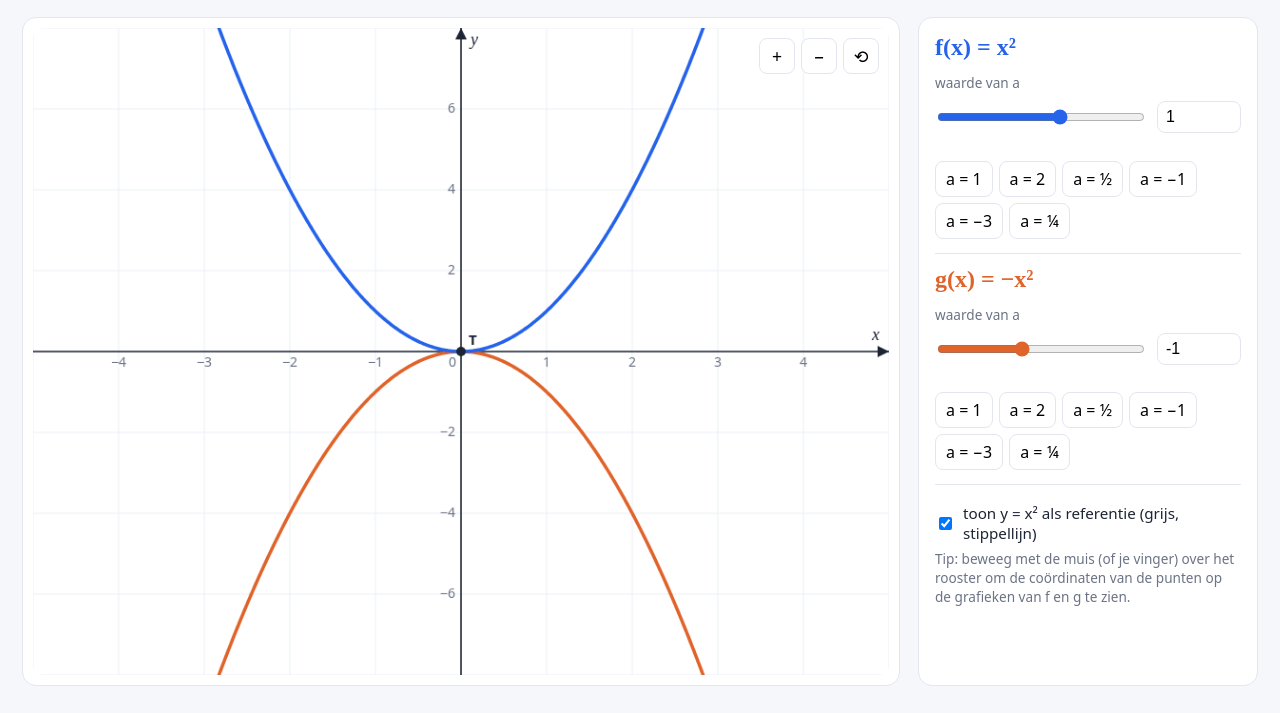
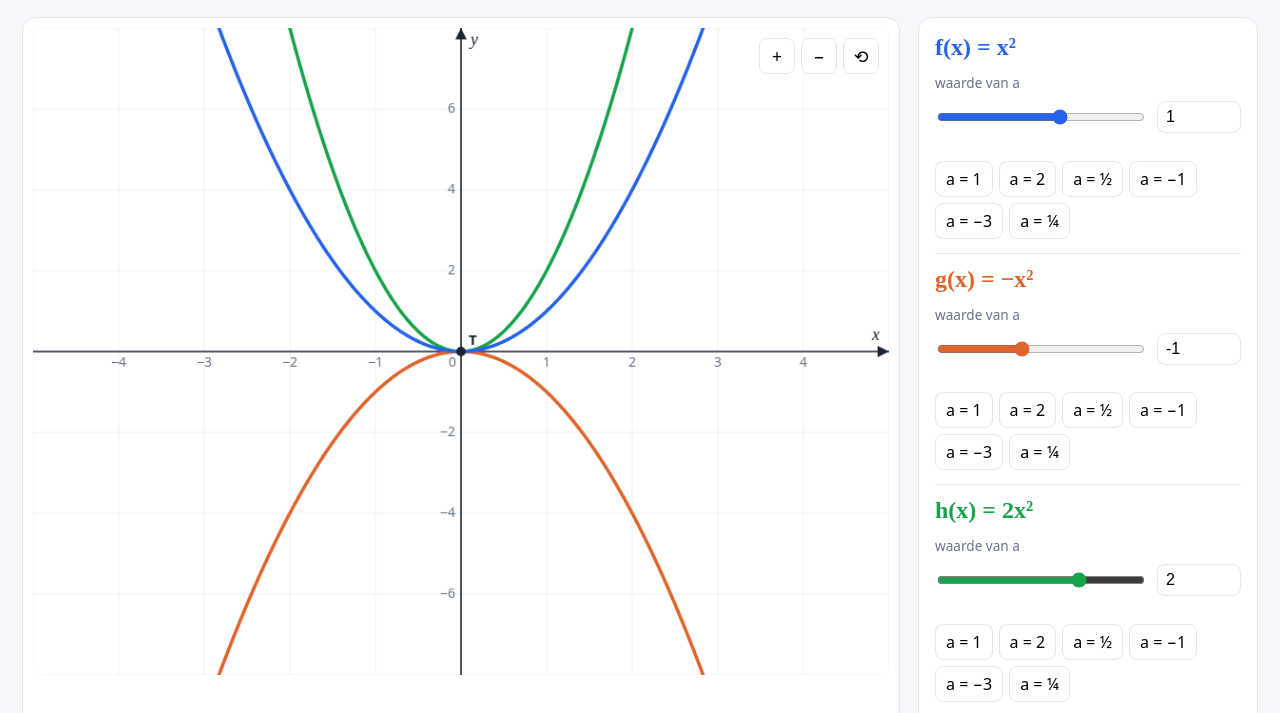
Before and after one commit to gerardwalschap/parabool, a plain HTML site: page index.html in a window 1280 px wide. Shown: the part 79-792 px from the top of the page. Drawn offline with Linux system fonts and the light colour scheme.

Commit message:
Update index.html

```diff
--- a/index.html
+++ b/index.html
@@ -7,7 +7,7 @@
 <style>
   :root{
     --bg:#f6f7fb; --card:#fff; --ink:#1d2433; --muted:#6b7385; --line:#e3e6ee;
-    --f:#2563eb; --g:#e0632a; --ref:#9aa3b5; --accent:#2563eb;
+    --f:#2563eb; --g:#e0632a; --h:#16a34a; --ref:#9aa3b5; --accent:#2563eb;
   }
   *{box-sizing:border-box}
   body{margin:0;font-family:system-ui,-apple-system,"Segoe UI",Roboto,sans-serif;background:var(--bg);color:var(--ink)}
@@ -20,13 +20,15 @@
   #plotCard{padding:10px;position:relative}
   canvas{width:100%;height:auto;display:block;border-radius:10px;touch-action:none;cursor:crosshair}
   .formula{font-size:1.5rem;font-weight:600;margin:0 0 10px;font-family:"Cambria Math","Times New Roman",serif}
-  .formula .fx{color:var(--f)} .formula .gx{color:var(--g)}
+  .formula .fx{color:var(--f)} .formula .gx{color:var(--g)} .formula .hx{color:var(--h)}
   label.small{font-size:.85rem;color:var(--muted)}
   .row{display:flex;align-items:center;gap:10px;margin:8px 0}
   input[type=range]{flex:1;accent-color:var(--f)}
   input[type=number]{width:84px;padding:6px 8px;font-size:1rem;border:1px solid var(--line);border-radius:8px}
   .g input[type=range]{accent-color:var(--g)}
   .g button:hover{background:#fdeee6}
+  .h input[type=range]{accent-color:var(--h)}
+  .h button:hover{background:#e7f6ec}
   button{font:inherit;border:1px solid var(--line);background:#fff;border-radius:8px;padding:6px 10px;cursor:pointer}
   button:hover{background:#eef2ff}
   .btns{display:flex;flex-wrap:wrap;gap:6px;margin-top:6px}
@@ -92,10 +94,29 @@
       </div>
     </div>
 
+    <div class="section h">
+      <p class="formula" style="font-size:1.5rem;margin:0 0 10px"><span class="hx">h(x) = <span id="hTxt">2</span>x²</span></p>
+      <label class="small" for="cRange">waarde van a</label>
+      <div class="row">
+        <input type="range" id="cRange" min="-5" max="5" step="0.1" value="2">
+        <input type="number" id="cNum" step="0.1" value="2">
+      </div>
+      <div class="err" id="cErr"></div>
+      <div class="btns">
+        <button data-c="1">a = 1</button>
+        <button data-c="2">a = 2</button>
+        <button data-c="0.5">a = ½</button>
+        <button data-c="-1">a = −1</button>
+        <button data-c="-3">a = −3</button>
+        <button data-c="0.25">a = ¼</button>
+      </div>
+    </div>
+
     <div class="section">
-      <label class="chk"><input type="checkbox" id="showRef" checked> toon y = x² als referentie (grijs, stippellijn)</label>
+      <label class="chk"><input type="checkbox" id="showRef" checked> toon y = x² als referentie (grijs, streepjeslijn)</label>
+      <label class="chk"><input type="checkbox" id="showRef2" checked> toon y = −x² als referentie (grijs, puntjeslijn)</label>
     </div>
-    <p class="hint">Tip: beweeg met de muis (of je vinger) over het rooster om de coördinaten van de punten op de grafieken van f en g te zien.</p>
+    <p class="hint">Tip: beweeg met de muis (of je vinger) over het rooster om de coördinaten van de punten op de grafieken van f, g en h te zien.</p>
   </div>
 </div>
 
@@ -103,9 +124,9 @@
 (function(){
   const cv=document.getElementById('cv'), ctx=cv.getContext('2d');
   const W=cv.width, H=cv.height;
-  const col={f:'#2563eb',g:'#e0632a',ref:'#9aa3b5',grid:'#eceff5',axis:'#1d2433',lab:'#6b7385'};
+  const col={f:'#2563eb',g:'#e0632a',h:'#16a34a',ref:'#9aa3b5',grid:'#eceff5',axis:'#1d2433',lab:'#6b7385'};
   const ZOOMS=[{x:2,y:2},{x:3,y:4},{x:5,y:8},{x:8,y:16},{x:12,y:30},{x:20,y:60}];
-  let zi=2, a=1, b=-1, hoverX=null;
+  let zi=2, a=1, b=-1, c2=2, hoverX=null;
 
   const $=id=>document.getElementById(id);
 
@@ -175,7 +196,9 @@
   function draw(){
     const v=view();
     drawGrid(v);
-    if($('showRef').checked) plot(1,col.ref,v,[8,6],2);
+    if($('showRef').checked) plot(1,col.ref,v,[10,6],2);
+    if($('showRef2').checked) plot(-1,col.ref,v,[2,5],2.5);
+    plot(c2,col.h,v,[],3.5);
     plot(b,col.g,v,[],3.5);
     plot(a,col.f,v,[],3.5);
     dot(0,0,col.axis,v,5);
@@ -184,20 +207,22 @@
 
     const c=$('coord');
     if(hoverX!==null){
-      const x=Math.round(wx(hoverX,v)*10)/10, y=a*x*x, y2=b*x*x;
+      const x=Math.round(wx(hoverX,v)*10)/10, y=a*x*x, y2=b*x*x, y3=c2*x*x;
       ctx.save();ctx.setLineDash([4,4]);ctx.lineWidth=1;
       ctx.strokeStyle=col.f;ctx.beginPath();ctx.moveTo(sx(x,v),sy(0,v));ctx.lineTo(sx(x,v),sy(y,v));ctx.lineTo(sx(0,v),sy(y,v));ctx.stroke();
       ctx.strokeStyle=col.g;ctx.beginPath();ctx.moveTo(sx(x,v),sy(0,v));ctx.lineTo(sx(x,v),sy(y2,v));ctx.lineTo(sx(0,v),sy(y2,v));ctx.stroke();
+      ctx.strokeStyle=col.h;ctx.beginPath();ctx.moveTo(sx(x,v),sy(0,v));ctx.lineTo(sx(x,v),sy(y3,v));ctx.lineTo(sx(0,v),sy(y3,v));ctx.stroke();
       ctx.restore();
-      dot(x,y,col.f,v,6);dot(x,y2,col.g,v,6);
+      dot(x,y,col.f,v,6);dot(x,y2,col.g,v,6);dot(x,y3,col.h,v,6);
       c.style.display='block';
-      c.innerHTML='<span style="color:'+col.f+'">f: ('+fmt(x)+' ; '+fmt(y)+')</span><br><span style="color:'+col.g+'">g: ('+fmt(x)+' ; '+fmt(y2)+')</span>';
+      c.innerHTML='<span style="color:'+col.f+'">f: ('+fmt(x)+' ; '+fmt(y)+')</span><br><span style="color:'+col.g+'">g: ('+fmt(x)+' ; '+fmt(y2)+')</span><br><span style="color:'+col.h+'">h: ('+fmt(x)+' ; '+fmt(y3)+')</span>';
     } else c.style.display='none';
   }
 
   function updateInfo(){
     $('fTxt').textContent=coefTxt(a);
     $('gTxt').textContent=coefTxt(b);
+    $('hTxt').textContent=coefTxt(c2);
   }
 
   function setA(val,src){
@@ -210,6 +235,13 @@
     b=Math.round(val*1000)/1000;
     if(src!=='range') $('bRange').value=Math.max(-5,Math.min(5,b));
     if(src!=='num') $('bNum').value=b;
+    updateInfo();draw();
+  }
+
+  function setC(val,src){
+    c2=Math.round(val*1000)/1000;
+    if(src!=='range') $('cRange').value=Math.max(-5,Math.min(5,c2));
+    if(src!=='num') $('cNum').value=c2;
     updateInfo();draw();
   }
 
@@ -231,6 +263,15 @@
   });
   document.querySelectorAll('[data-a]').forEach(btn=>btn.addEventListener('click',()=>{$('aErr').textContent='';setA(parseFloat(btn.dataset.a));}));
   $('showRef').addEventListener('change',draw);
+  $('showRef2').addEventListener('change',draw);
+  $('cRange').addEventListener('input',e=>{$('cErr').textContent='';setC(parseFloat(e.target.value),'range');});
+  $('cNum').addEventListener('input',e=>{
+    const v=parseNum(e.target.value);
+    if(isNaN(v)){$('cErr').textContent='Typ een getal, bv. 2 of -0.5';return;}
+    $('cErr').textContent = Math.abs(v)>5 ? 'Let op: de schuifbalk gaat maar van −5 tot 5.' : '';
+    setC(v,'num');
+  });
+  document.querySelectorAll('[data-c]').forEach(btn=>btn.addEventListener('click',()=>{$('cErr').textContent='';setC(parseFloat(btn.dataset.c));}));
   document.querySelectorAll('[data-b]').forEach(btn=>btn.addEventListener('click',()=>{$('bErr').textContent='';setB(parseFloat(btn.dataset.b));}));
 
   $('zin').onclick=()=>{if(zi>0){zi--;draw();}};
```
